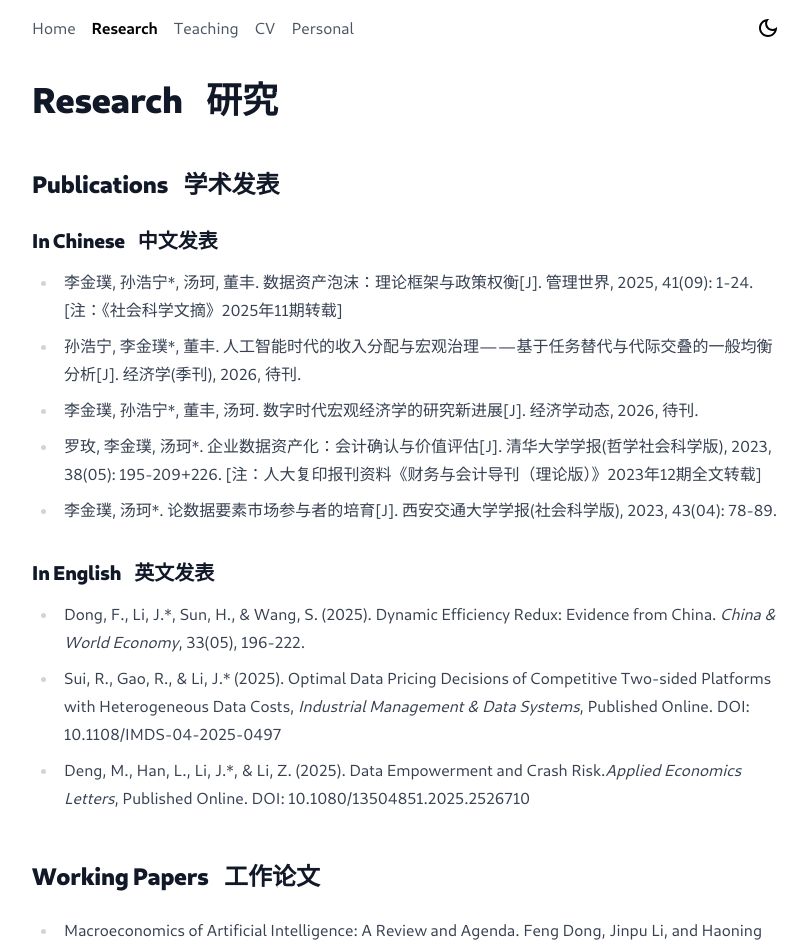
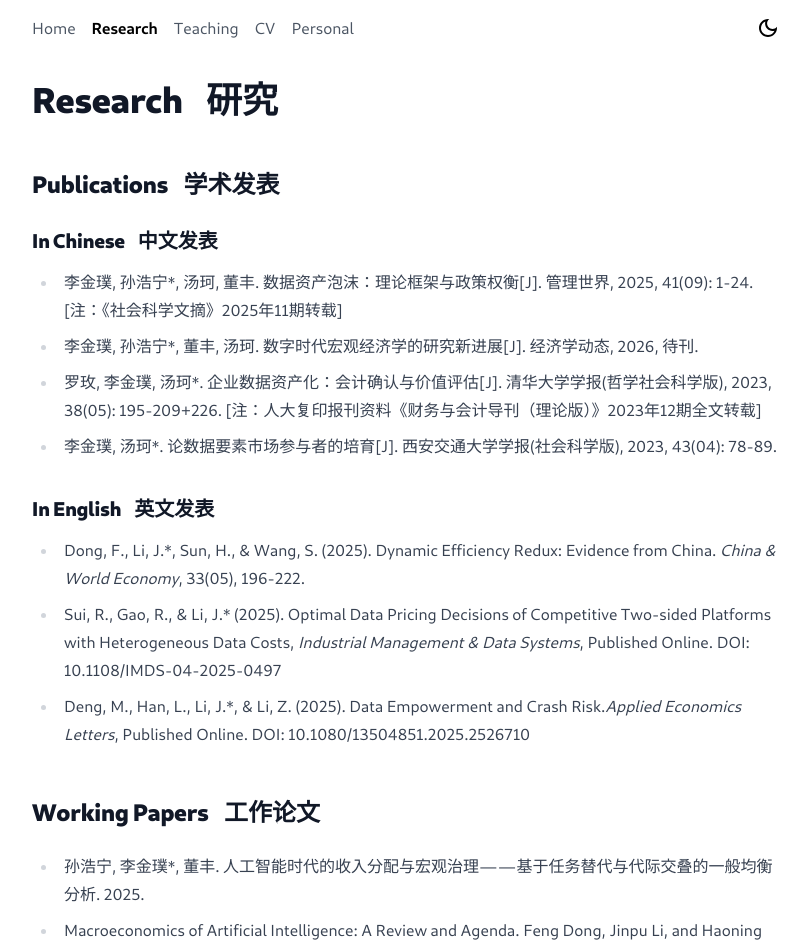
Before and after one commit to lijinpu/lijinpu.github.io, a Next.js app: page /research in a window 1280 px wide. Shown: the top 950 px of the page, without its empty margins (232-1040 px from the left). Built offline with nearby package versions, Linux system fonts and the light colour scheme.

Commit message:
auto update

```diff
--- a/pages/cv.tsx
+++ b/pages/cv.tsx
@@ -46,7 +46,6 @@ export default function CV({ lastUpdateISO }: InferGetStaticPropsType<typeof get
           <h2>Publications &nbsp;&nbsp; 学术发表</h2>
           <ul>
             <li>李金璞, 孙浩宁*, 汤珂, 董丰. 数据资产泡沫：理论框架与政策权衡[J]. 管理世界, 2025, 41(09): 1-24. [注：《社会科学文摘》2025年11期转载]</li>
-            <li>孙浩宁, 李金璞*, 董丰. 人工智能时代的收入分配与宏观治理——基于任务替代与代际交叠的一般均衡分析[J]. 经济学(季刊), 2026, 待刊.</li>
             <li>李金璞, 孙浩宁*, 董丰, 汤珂. 数字时代宏观经济学的研究新进展[J]. 经济学动态, 2026, 待刊.</li>
             <li>罗玫, 李金璞, 汤珂*. 企业数据资产化：会计确认与价值评估[J]. 清华大学学报(哲学社会科学版), 2023, 38(05): 195-209+226. [注：人大复印报刊资料《财务与会计导刊（理论版）》2023年12期全文转载]</li>
             <li>李金璞, 汤珂*. 论数据要素市场参与者的培育[J]. 西安交通大学学报(社会科学版), 2023, 43(04): 78-89.</li>
@@ -62,6 +61,7 @@ export default function CV({ lastUpdateISO }: InferGetStaticPropsType<typeof get
 
           <h2>Working Papers &nbsp;&nbsp; 工作论文</h2>
           <ul>
+            <li>孙浩宁, 李金璞*, 董丰. 人工智能时代的收入分配与宏观治理——基于任务替代与代际交叠的一般均衡分析. 2025.</li>
             <li>
               Macroeconomics of Artificial Intelligence: A Review and Agenda. Feng Dong, Jinpu Li, and Haoning Sun, 2026.
             </li>
--- a/pages/research.tsx
+++ b/pages/research.tsx
@@ -11,7 +11,6 @@ export default function Research() {
          <h3>In Chinese &nbsp;&nbsp; 中文发表</h3>
             <ul>
                 <li>李金璞, 孙浩宁*, 汤珂, 董丰. 数据资产泡沫：理论框架与政策权衡[J]. 管理世界, 2025, 41(09): 1-24. [注：《社会科学文摘》2025年11期转载]</li>
-                <li>孙浩宁, 李金璞*, 董丰. 人工智能时代的收入分配与宏观治理——基于任务替代与代际交叠的一般均衡分析[J]. 经济学(季刊), 2026, 待刊.</li>
                 <li>李金璞, 孙浩宁*, 董丰, 汤珂. 数字时代宏观经济学的研究新进展[J]. 经济学动态, 2026, 待刊.</li>
                 <li>罗玫, 李金璞, 汤珂*. 企业数据资产化：会计确认与价值评估[J]. 清华大学学报(哲学社会科学版), 2023, 38(05): 195-209+226. [注：人大复印报刊资料《财务与会计导刊（理论版）》2023年12期全文转载]</li>
                 <li>李金璞, 汤珂*. 论数据要素市场参与者的培育[J]. 西安交通大学学报(社会科学版), 2023, 43(04): 78-89.</li>
@@ -34,6 +33,7 @@ export default function Research() {
 
         <h2>Working Papers &nbsp;&nbsp; 工作论文</h2>
 <ul>
+    <li>孙浩宁, 李金璞*, 董丰. 人工智能时代的收入分配与宏观治理——基于任务替代与代际交叠的一般均衡分析. 2025.</li>
     <li>
         Macroeconomics of Artificial Intelligence: A Review and Agenda. Feng Dong, Jinpu Li, and Haoning Sun, 2026.
     </li>
```
